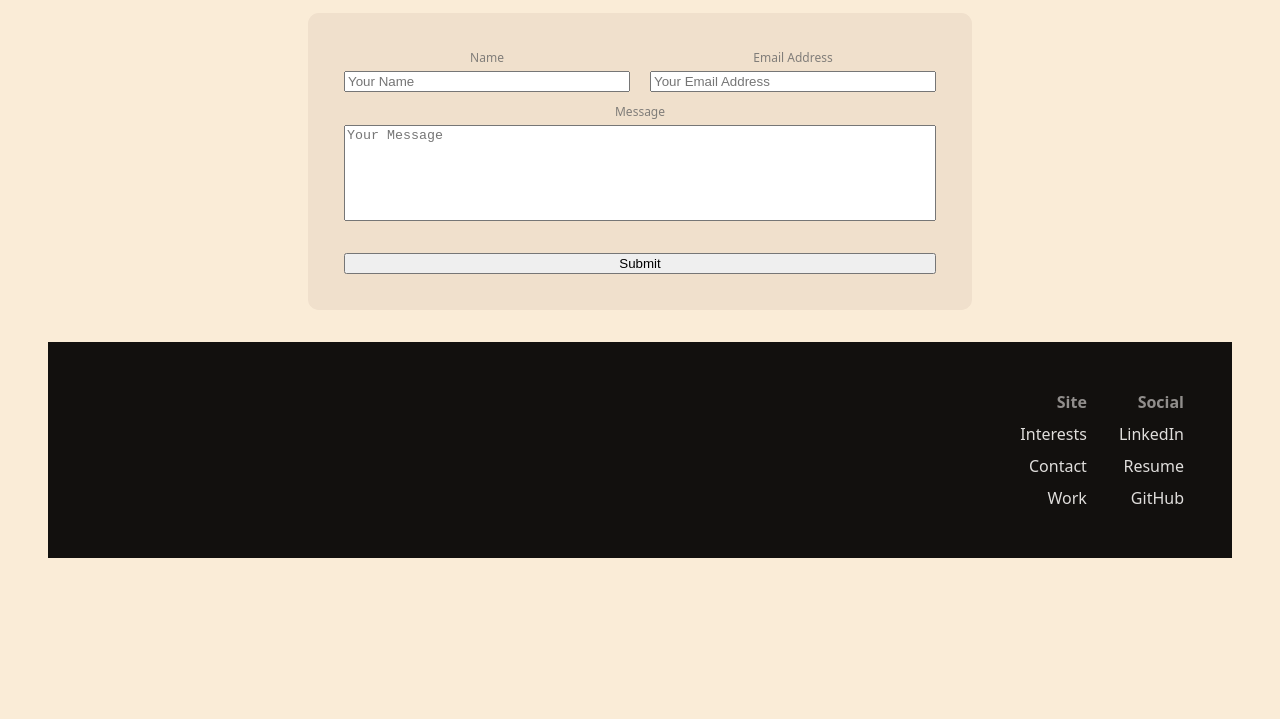
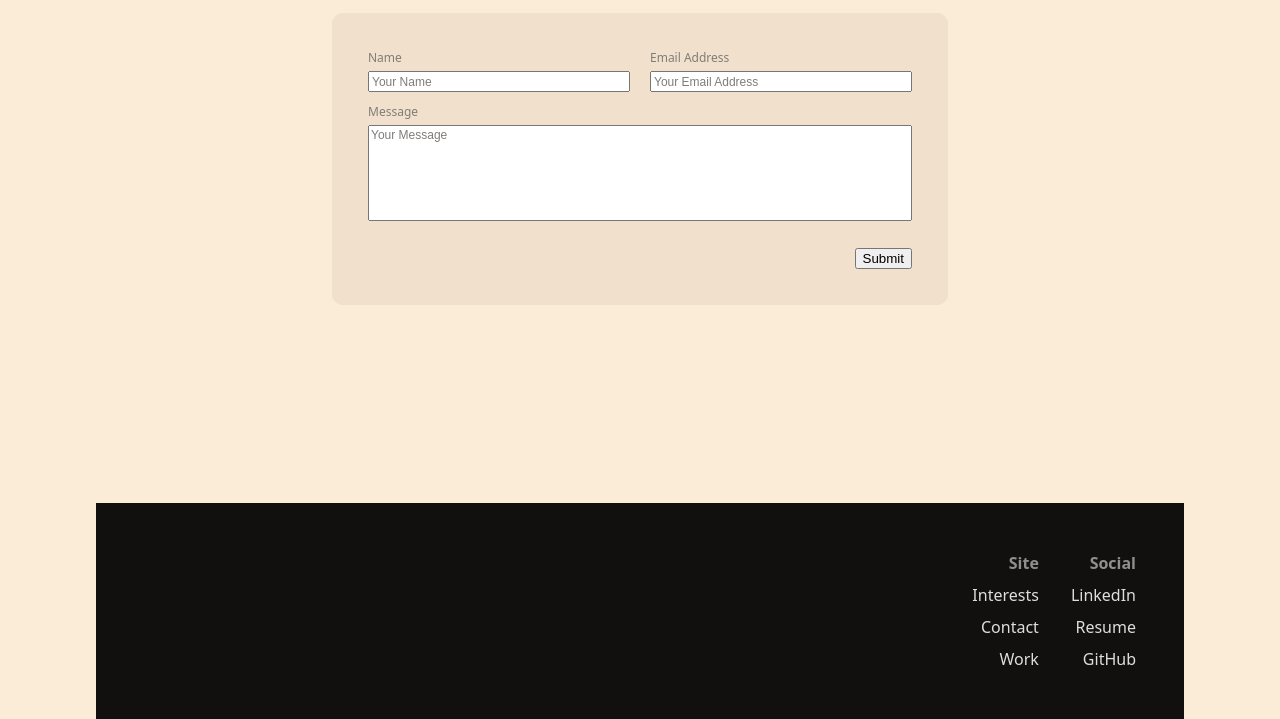
Before and after one commit to Sri7-AI/personal-website, a plain HTML site: page contact.html in a window 1280 px wide. Shown: the part 81-800 px from the top of the page. Drawn offline with Linux system fonts and the light colour scheme.

Commit message:
Updated styling to resolve layout issues

```diff
--- a/contact.html
+++ b/contact.html
@@ -6,9 +6,11 @@
     <link rel="stylesheet" href="style.css" />
   </head>
   <body>
-    <!-- <script type="module" src="/main.js"></script> -->
+    <div class="page-container">
       <header>
-      <a class="logo-link" href="index.html"><h1 class="site-logo">Srivatsa BS</h1></a>
+        <a class="logo-link" href="index.html"
+          ><h1 class="site-logo">Srivatsa BS</h1></a
+        >
         <div class="header-links">
           <a class="header-link" href="work.html">Work</a>
           <a class="header-link" href="interests.html">Interests</a>
@@ -36,19 +38,37 @@
           <div class="sender-info">
             <div class="form-field">
               <label for="name">Name</label>
-            <input type="text" id="name" name="name" placeholder="Your Name" required>
+              <input
+                type="text"
+                id="name"
+                name="name"
+                placeholder="Your Name"
+                required
+              />
             </div>
             <div class="form-field">
               <label for="email">Email Address</label>
-            <input type="email" id="email" name="email" placeholder="Your Email Address" required>
+              <input
+                type="email"
+                id="email"
+                name="email"
+                placeholder="Your Email Address"
+                required
+              />
             </div>
           </div>
           <div class="form-end">
             <div class="form-field">
               <label for="message">Message</label>
-            <textarea name="message" id="message" placeholder="Your Message" rows="6" required></textarea>
+              <textarea
+                name="message"
+                id="message"
+                placeholder="Your Message"
+                rows="6"
+                required
+              ></textarea>
             </div>
-          <button type="submit">Submit</button>
+            <button class="button-submit" type="submit">Submit</button>
           </div>
         </form>
       </main>
@@ -68,10 +88,14 @@
             >LinkedIn</a
           >
           <a class="footer-link" href="/contact.html">Resume</a>
-        <a class="footer-link" href="https://github.com/Sri7-AI" target="_blank"
+          <a
+            class="footer-link"
+            href="https://github.com/Sri7-AI"
+            target="_blank"
             >GitHub</a
           >
         </div>
       </footer>
+    </div>
   </body>
 </html>
--- a/style.css
+++ b/style.css
@@ -37,15 +37,6 @@ a:hover {
   color: #cc7708;
 }
 
-body {
-  margin: 0;
-  min-width: 320px;
-  min-height: 100vh;
-  padding-left: 3rem;
-  padding-right: 3rem;
-
-}
-
 header {
   display: flex;
   align-items: center;
@@ -66,7 +57,7 @@ header {
   flex-direction: row;
   gap: 2em;
   align-items: center;
-  justify-content: center;
+  text-align: center;
 }
 
 form {
@@ -74,6 +65,7 @@ form {
   margin-left: auto;
   margin-right: auto;
   flex-direction: column;
+  align-items: stretch;
   justify-items: flex-start;
   padding: 2.25em;
   gap: .675em;
@@ -82,13 +74,15 @@ form {
   background-color: #f0e0cc;
   border-radius: .675em;
   height: fit-content;
+  max-width: 600px;
 }
 
 .form-field {
   display: flex;
   flex-direction: column;
   gap: .25em;
-  flex-grow: 1;
+  flex: 1 1 250px;
+  width: 100%;
 }
 
 .sender-info {
@@ -96,23 +90,45 @@ form {
   flex-direction: row;
   gap: 1.25em;
   width: 100%;
+  flex-wrap: wrap;
 }
 
 label {
   color: #807d79;
   font-weight: 500;
   font-size: .75em;
+  text-align: left;
 
+}
+
+.button-submit {
+  align-self: flex-end;
+  width: auto;
+  margin-top: 2em;
 }
 
 .form-end {
   display: flex;
   flex-direction: column;
-  gap: 2em;
+  align-items: flex-end;
+}
+
+.form-end  .form-field{
+  flex: 0 0 auto;
+  width: 100%;
 }
 
 textarea{
   resize: none;
+}
+
+input::placeholder,
+textarea::placeholder {
+  font-family: Arial, Helvetica, sans-serif;
+  color: #807d79;
+  font-size: 0.9em;
+  font-weight: 400;
+  opacity: 1;
 }
 
 .square-img {
@@ -183,6 +199,7 @@ main {
 
 .interest-item {
   color: black;
+  text-align: left;
 }
 
 h4 {
@@ -223,9 +240,9 @@ h5 {
   color: #363432;
   font-size: 2em;
   line-height: 120%;
-  text-align: left;
+  text-align: center;
   margin: 0;
-  width: 50%;
+  max-width: 600px;
 }
 
 .book-img {
@@ -337,11 +354,18 @@ h3 {
   color: #e0dedc;
 }
 
+.page-container {
+  display: flex;
+  flex-direction: column;
+  min-height: 100vh;
+}
+
 
 html, body {
   max-width: 1440px;
   margin: 0 auto;
   text-align: center;
   height: 100%;
-  min-height: 100vh;
+  padding-left: 3rem;
+  padding-right: 3rem;
 }
```
Also changed, not shown: index.html (+26 -19 lines), interests.html (+17 -6 lines), work.html (+25 -21 lines). Lines whose indentation alone changed are shown as unchanged.
